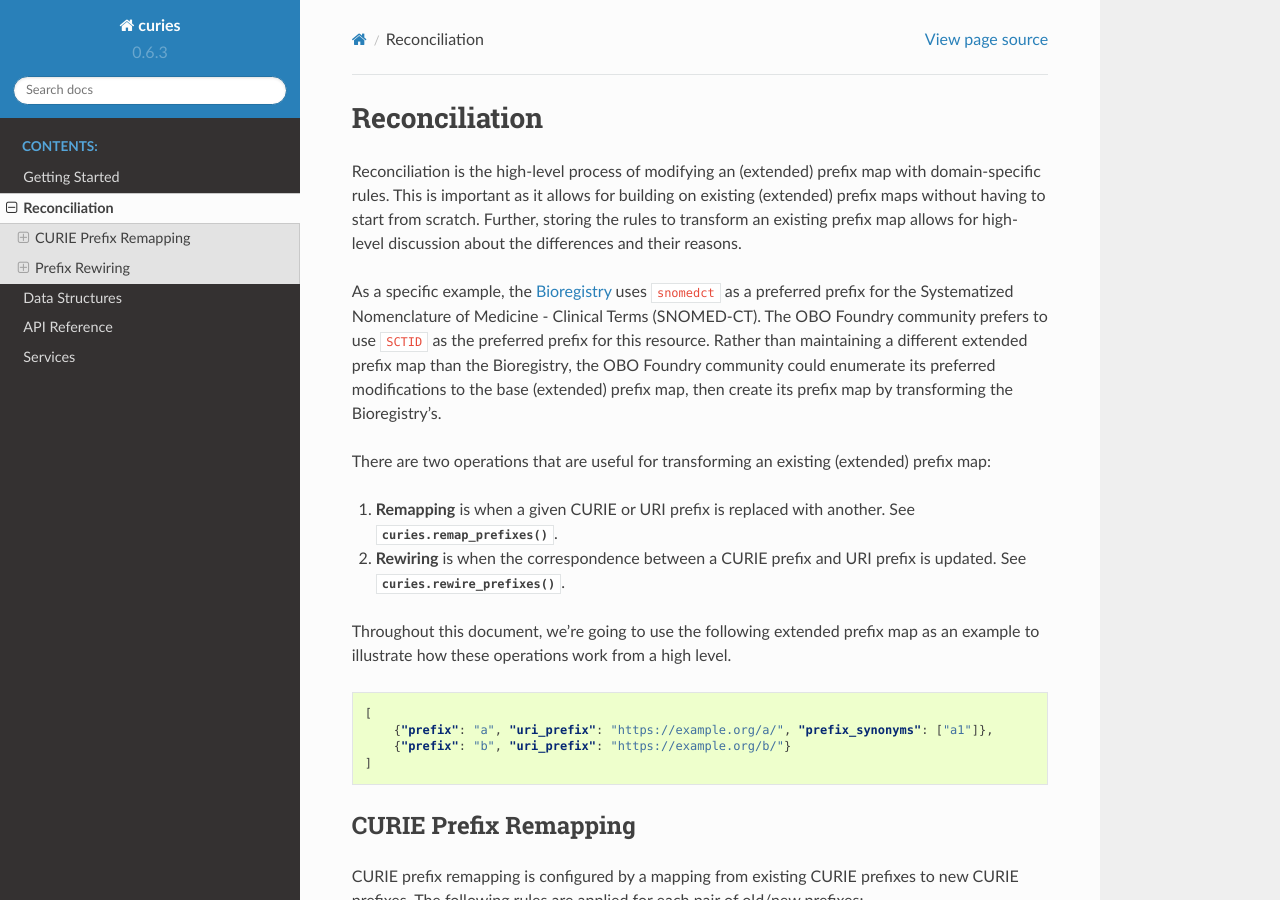
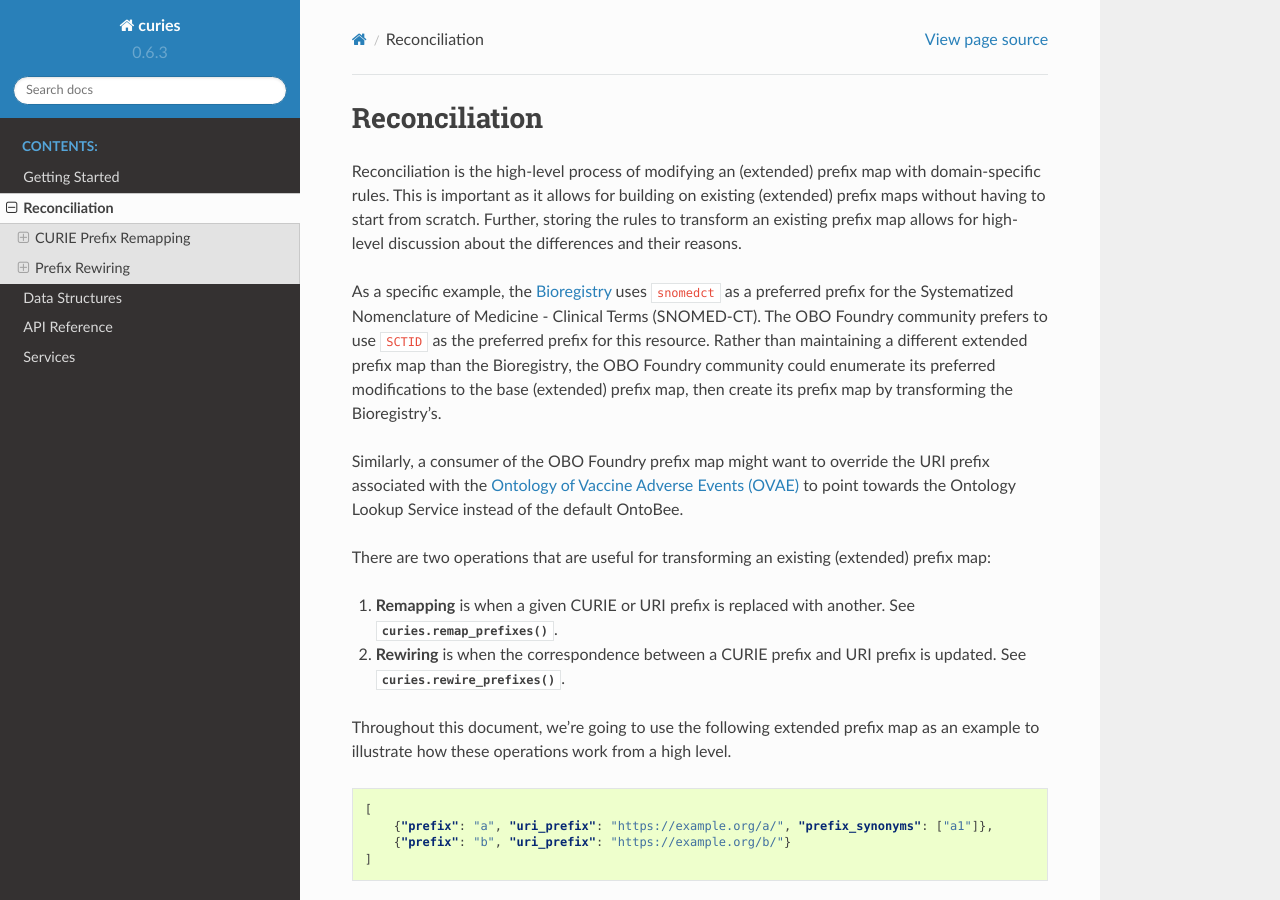
Before and after one commit to biopragmatics/curies, a Sphinx documentation site: the page built from docs/source/reconciliation.rst, in a window 1280 px wide and 900 px high. Built offline with Sphinx 7.4.7 and the Read the Docs theme 2.0.0, drawn with Linux system fonts in a browser that asks for light colours.

Commit message:
Update reconciliation.rst

```diff
--- a/docs/source/reconciliation.rst
+++ b/docs/source/reconciliation.rst
@@ -12,6 +12,10 @@ OBO Foundry community prefers to use ``SCTID`` as the preferred prefix for this
 resource. Rather than maintaining a different extended prefix map than the Bioregistry,
 the OBO Foundry community could enumerate its preferred modifications to the base
 (extended) prefix map, then create its prefix map by transforming the Bioregistry's.
+
+Similarly, a consumer of the OBO Foundry prefix map might want to override the URI prefix
+associated with the `Ontology of Vaccine Adverse Events (OVAE) <https://bioregistry.io/registry/ovae>`_
+to point towards the Ontology Lookup Service instead of the default OntoBee.
 
 There are two operations that are useful for transforming an existing (extended) prefix
 map:
```
